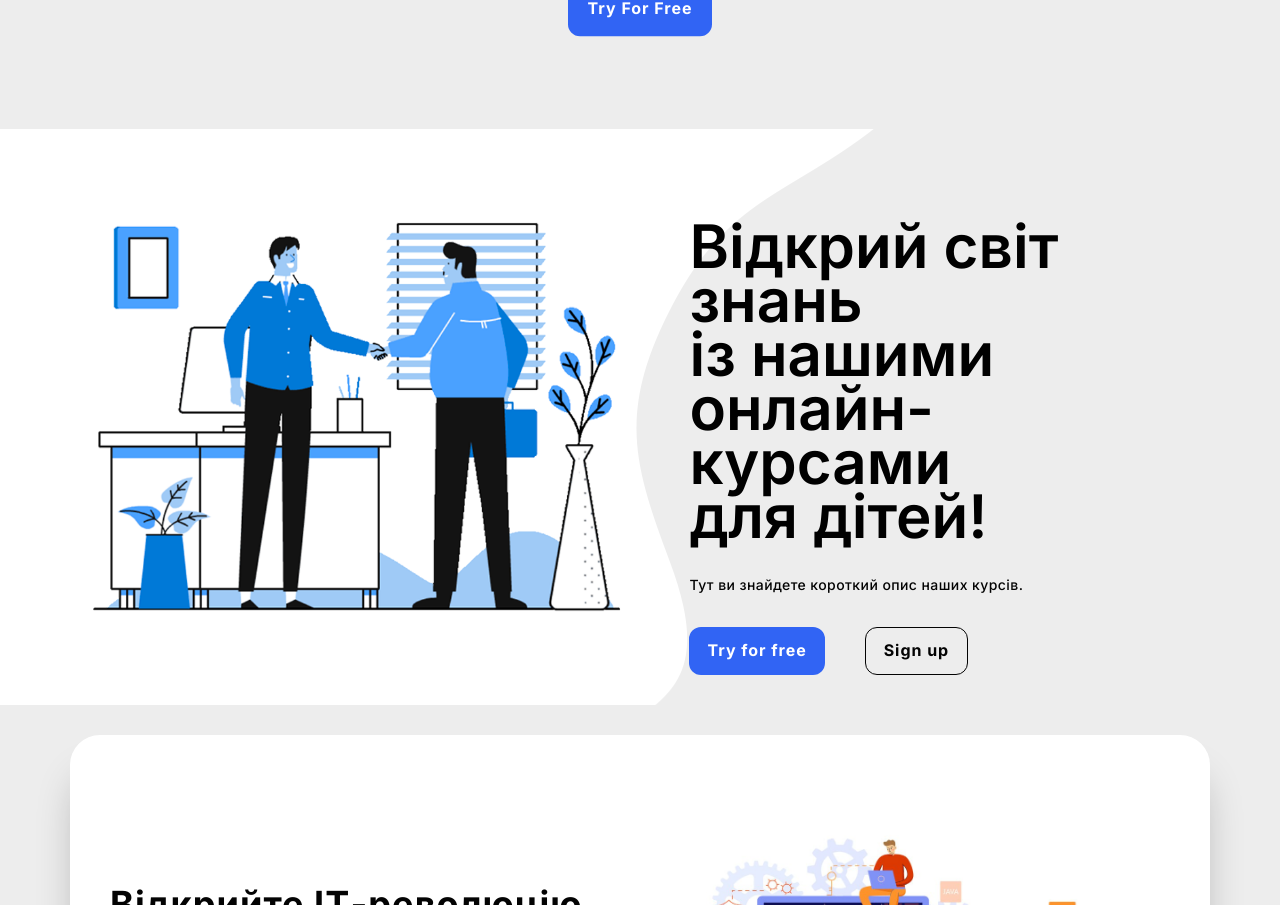
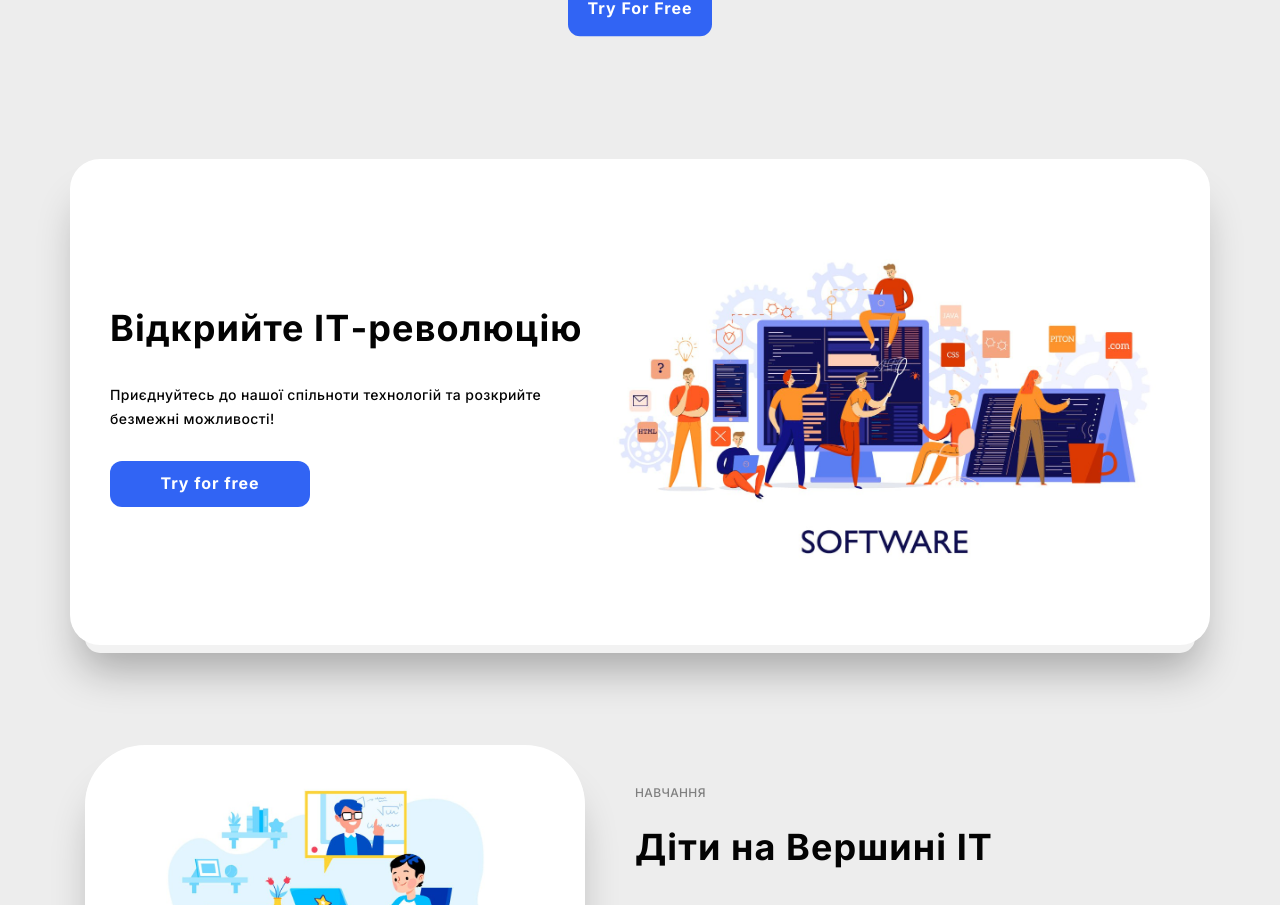
Before and after one commit to Makssik/codespark, a React (Create React App) app: page / in a window 1280 px wide. Shown: the part 671-1576 px from the top of the page. Built offline with nearby package versions, Linux system fonts and the light colour scheme.

Commit message:
Update HomeView.jsx

```diff
--- a/src/components/views/HomeView/HomeView.jsx
+++ b/src/components/views/HomeView/HomeView.jsx
@@ -1,4 +1,3 @@
-import Hero from '../../Hero';
 import OpenRevSect from '../../OpenRevSect';
 import PrivilegesForChild from '../../PrivilegesForChild';
 import EnterToIT from '../../EnterToIT';
@@ -11,9 +10,6 @@ const HomeView = () => {
   return (
     <>
       <WebinarCountdown />
-      <motion.section {...setings}>
-        <Hero />
-      </motion.section>
 
       <motion.section {...setings}>
         <OpenRevSect />
```
